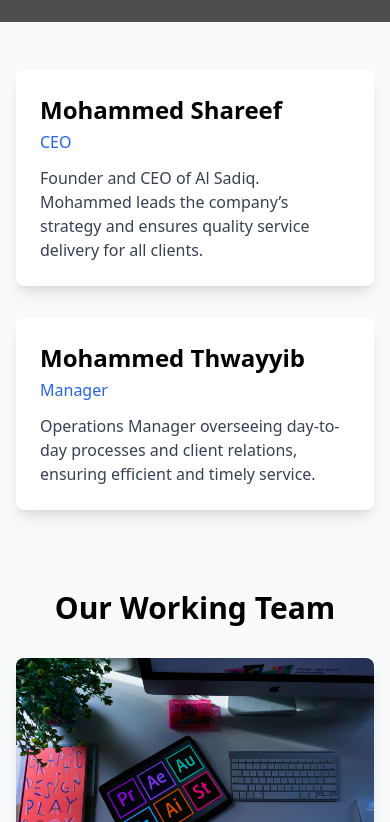
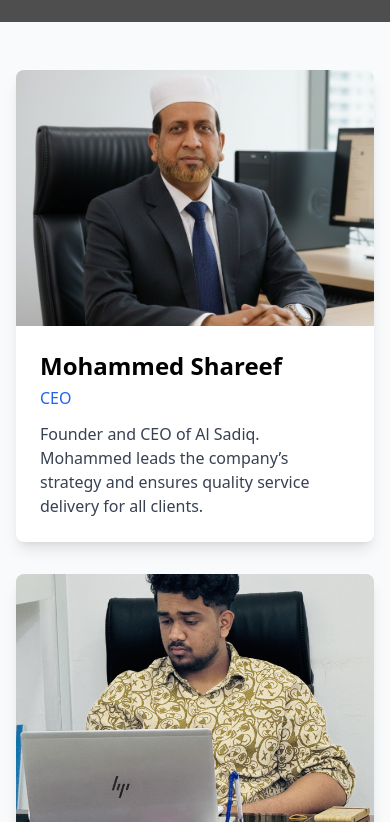
Before and after one commit to salmanulfarispco/alsadiq-website, a React (Vite) app: page /about in a window 390 px wide. Shown: the part 746-1568 px from the top of the page. Built offline with nearby package versions, Linux system fonts and the light colour scheme; grey boxes are pictures that could not be loaded.

Commit message:
Updated About.jsx: responsive CEO & Manager images with fade-in animation

```diff
--- a/src/pages/About.jsx
+++ b/src/pages/About.jsx
@@ -1,4 +1,5 @@
 import React from "react";
+import { motion } from "framer-motion";
 import bannerImg from "../assets/about-banner.jpg";
 
 // Top cards (CEO & Manager)
@@ -14,6 +15,11 @@ import riyasImg from "../assets/Riyas.jpg";
 import { FaPhoneAlt } from "react-icons/fa";
 
 export default function About() {
+  const fadeInUp = {
+    hidden: { opacity: 0, y: 30 },
+    visible: { opacity: 1, y: 0, transition: { duration: 0.8 } },
+  };
+
   return (
     <div className="flex flex-col min-h-screen bg-gray-50">
 
@@ -22,7 +28,7 @@ export default function About() {
         className="relative text-white text-center py-44 px-4 bg-cover bg-center"
         style={{
           backgroundImage: `url(${bannerImg})`,
-          backgroundPosition: "center top", // focuses on top-center (adjust as needed)
+          backgroundPosition: "center top",
           backgroundSize: "cover",
           backgroundRepeat: "no-repeat",
         }}
@@ -40,9 +46,19 @@ export default function About() {
       <section className="py-12 px-4 max-w-6xl mx-auto">
         <div className="grid gap-8 md:grid-cols-2">
           {/* Card - CEO */}
-          <div className="bg-white rounded-lg shadow-lg overflow-hidden hover:shadow-xl transition flex">
-            <div className="w-1/3 hidden sm:block">
-              <img src={shareefImg} alt="Mohammed Shareef" className="w-full h-full object-cover" />
+          <motion.div
+            className="bg-white rounded-lg shadow-lg overflow-hidden transition flex flex-col sm:flex-row"
+            initial="hidden"
+            whileInView="visible"
+            viewport={{ once: true }}
+            variants={fadeInUp}
+          >
+            <div className="w-full sm:w-1/3 flex-shrink-0">
+              <img
+                src={shareefImg}
+                alt="Mohammed Shareef"
+                className="w-full h-64 sm:h-full object-cover"
+              />
             </div>
             <div className="w-full sm:w-2/3 p-6 flex flex-col justify-center">
               <h3 className="text-2xl font-semibold mb-1">Mohammed Shareef</h3>
@@ -51,12 +67,22 @@ export default function About() {
                 Founder and CEO of Al Sadiq. Mohammed leads the company’s strategy and ensures quality service delivery for all clients.
               </p>
             </div>
-          </div>
+          </motion.div>
 
           {/* Card - Manager */}
-          <div className="bg-white rounded-lg shadow-lg overflow-hidden hover:shadow-xl transition flex">
-            <div className="w-1/3 hidden sm:block">
-              <img src={thwayyibImg} alt="Mohammed Thwayyib" className="w-full h-full object-cover" />
+          <motion.div
+            className="bg-white rounded-lg shadow-lg overflow-hidden transition flex flex-col sm:flex-row"
+            initial="hidden"
+            whileInView="visible"
+            viewport={{ once: true }}
+            variants={fadeInUp}
+          >
+            <div className="w-full sm:w-1/3 flex-shrink-0">
+              <img
+                src={thwayyibImg}
+                alt="Mohammed Thwayyib"
+                className="w-full h-64 sm:h-full object-cover"
+              />
             </div>
             <div className="w-full sm:w-2/3 p-6 flex flex-col justify-center">
               <h3 className="text-2xl font-semibold mb-1">Mohammed Thwayyib</h3>
@@ -65,62 +91,36 @@ export default function About() {
                 Operations Manager overseeing day-to-day processes and client relations, ensuring efficient and timely service.
               </p>
             </div>
-          </div>
+          </motion.div>
         </div>
       </section>
 
       {/* Working Team - 4 cards */}
       <section className="py-8 px-4 max-w-6xl mx-auto">
         <h2 className="text-3xl font-bold text-center text-black-900 mb-8">Our Working Team</h2>
-
         <div className="grid gap-6 grid-cols-1 sm:grid-cols-2 lg:grid-cols-4">
-          {/* Mohammed Afzar */}
-          <div className="bg-white rounded-lg shadow-lg overflow-hidden hover:shadow-xl transition">
-            <img src={afzarImg} alt="Mohammed Afzar" className="w-full h-48 object-cover" />
-            <div className="p-4 text-center">
-              <h3 className="text-lg font-semibold">Mohammed Afzar</h3>
-              <p className="text-sm text-gray-600">Graphic Designer</p>
-              <p className="mt-2 text-gray-700 text-sm">
-                Creative designer handling visual content, banners, and promotional material for the center.
-              </p>
-            </div>
-          </div>
-
-          {/* Abdul Jaleel */}
-          <div className="bg-white rounded-lg shadow-lg overflow-hidden hover:shadow-xl transition">
-            <img src={jaleelImg} alt="Abdul Jaleel" className="w-full h-48 object-cover" />
-            <div className="p-4 text-center">
-              <h3 className="text-lg font-semibold">Abdul Jaleel</h3>
-              <p className="text-sm text-gray-600">Banking Specialist</p>
-              <p className="mt-2 text-gray-700 text-sm">
-                Expert in bank documentation and procedures — helps clients with bank-related paperwork and verifications.
-              </p>
-            </div>
-          </div>
-
-          {/* Abdul Khader */}
-          <div className="bg-white rounded-lg shadow-lg overflow-hidden hover:shadow-xl transition">
-            <img src={khaderImg} alt="Abdul Khader" className="w-full h-48 object-cover" />
-            <div className="p-4 text-center">
-              <h3 className="text-lg font-semibold">Abdul Khader</h3>
-              <p className="text-sm text-gray-600">Document Expert</p>
-              <p className="mt-2 text-gray-700 text-sm">
-                Handles document preparation, attestation, and verification to ensure accuracy and compliance.
-              </p>
-            </div>
-          </div>
-
-          {/* Muhammed Riyas */}
-          <div className="bg-white rounded-lg shadow-lg overflow-hidden hover:shadow-xl transition">
-            <img src={riyasImg} alt="Muhammed Riyas" className="w-full h-48 object-cover" />
-            <div className="p-4 text-center">
-              <h3 className="text-lg font-semibold">Muhammed Riyas</h3>
-              <p className="text-sm text-gray-600">English / Arabic Translation Expert</p>
-              <p className="mt-2 text-gray-700 text-sm">
-                Professional translator providing accurate English–Arabic translation for documents and communications.
-              </p>
-            </div>
-          </div>
+          {[
+            { img: afzarImg, name: "Mohammed Afzar", role: "Graphic Designer", desc: "Creative designer handling visual content, banners, and promotional material for the center." },
+            { img: jaleelImg, name: "Abdul Jaleel", role: "Banking Specialist", desc: "Expert in bank documentation and procedures — helps clients with bank-related paperwork and verifications." },
+            { img: khaderImg, name: "Abdul Khader", role: "Document Expert", desc: "Handles document preparation, attestation, and verification to ensure accuracy and compliance." },
+            { img: riyasImg, name: "Muhammed Riyas", role: "English / Arabic Translation Expert", desc: "Professional translator providing accurate English–Arabic translation for documents and communications." },
+          ].map((member, idx) => (
+            <motion.div
+              key={idx}
+              className="bg-white rounded-lg shadow-lg overflow-hidden hover:shadow-xl transition"
+              initial="hidden"
+              whileInView="visible"
+              viewport={{ once: true }}
+              variants={fadeInUp}
+            >
+              <img src={member.img} alt={member.name} className="w-full h-48 object-cover" />
+              <div className="p-4 text-center">
+                <h3 className="text-lg font-semibold">{member.name}</h3>
+                <p className="text-sm text-gray-600">{member.role}</p>
+                <p className="mt-2 text-gray-700 text-sm">{member.desc}</p>
+              </div>
+            </motion.div>
+          ))}
         </div>
       </section>
 
@@ -148,7 +148,6 @@ export default function About() {
           <FaPhoneAlt className="mr-3 text-blue-600" /> +974-7727-2786
         </p>
       </section>
-
     </div>
   );
 }
```
